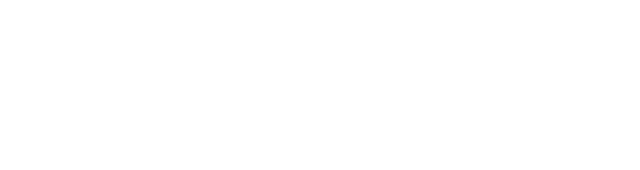
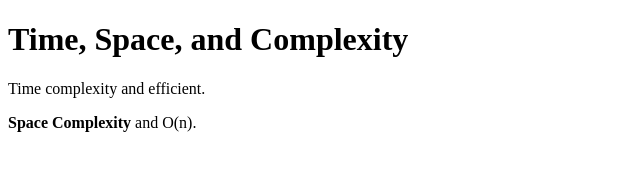
Before and after one commit to acciojob/time-and-space-complexity-Shuraviraj, a website: page main.html in a window 1280 px wide. Shown: the whole page, without its empty margins (0-640 px from the left). Drawn offline with Linux system fonts and the light colour scheme.

Commit message:
created a submission

```diff
--- a/main.html
+++ b/main.html
@@ -7,6 +7,9 @@
 </head>
 
 <body>
+	<h1>Time, Space, and Complexity</h1>
+        <p>Time complexity and efficient.</p>
+        <p><strong>Space Complexity</strong> and O(n).</p>
 	<!-- the entire body must be written by student -->
     <script type="text/javascript" src="./script.js">
 </script>
```
